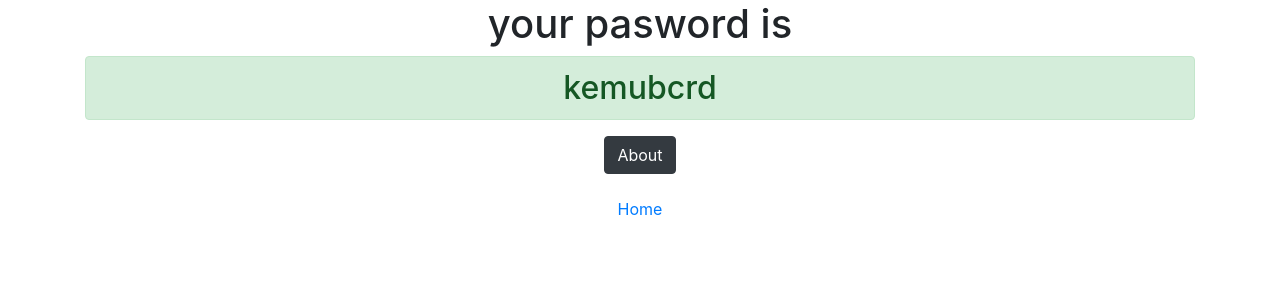
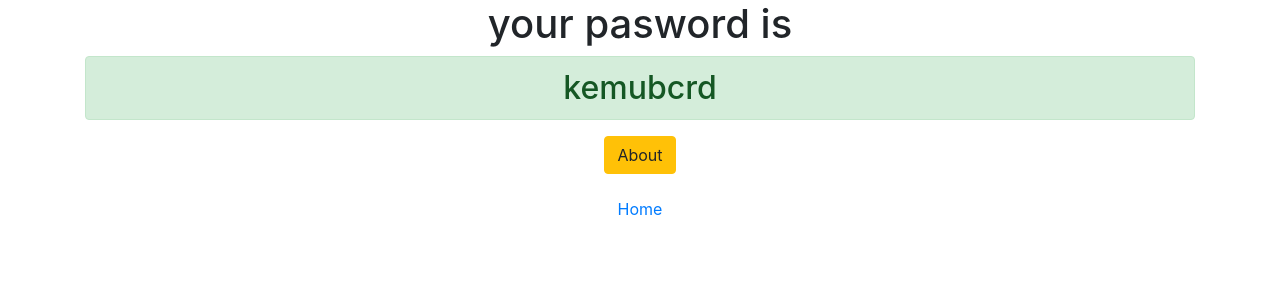
Before and after one commit to ssvedant/password_generator, a Django app: page /password/ in a window 1280 px wide. Shown: the top 300 px of the page. Run offline with Django 3.2, Linux system fonts and the light colour scheme; some libraries are stand-ins or nearby versions.

Commit message:
I made change in password.htmo file

```diff
--- a/generator/templates/generator/password.html
+++ b/generator/templates/generator/password.html
@@ -4,7 +4,7 @@
   <h2 class="alert alert-success">{{ password }}</h2>
 
   <form action="{% url 'about' %}">
-     <input type="submit" value="About" class="btn btn-dark">
+     <input type="submit" value="About" class="btn btn-warning">
   </form>
   <form action="{% url 'home' %}">
      <input type="submit" value="Home" class="btn btn-link">
```
